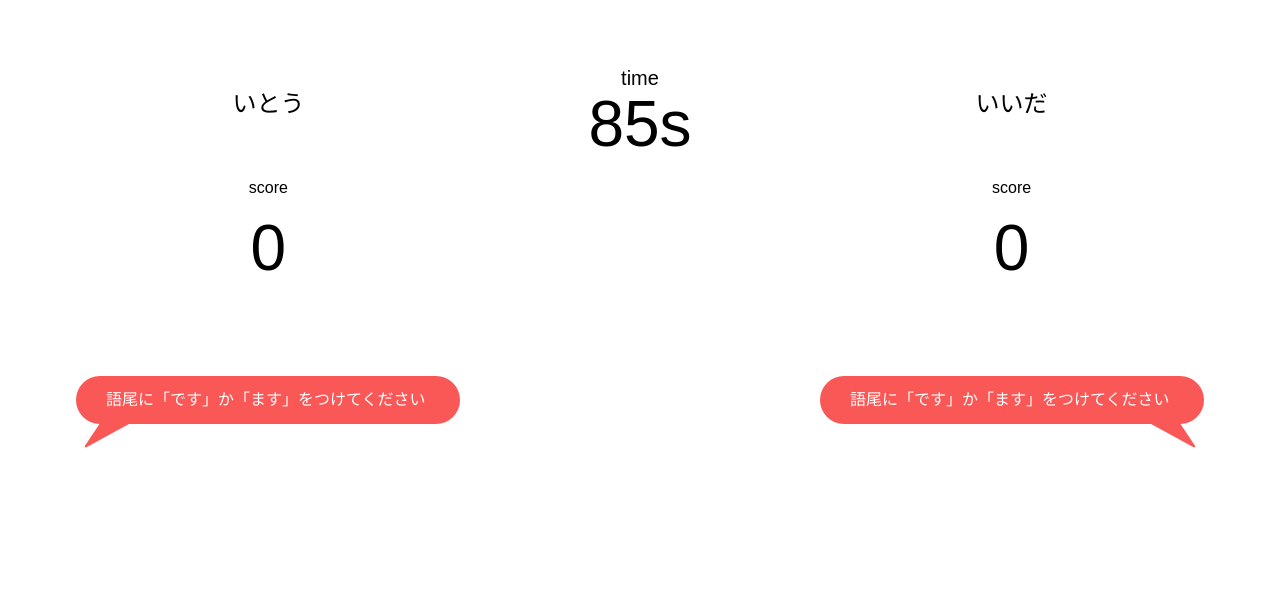
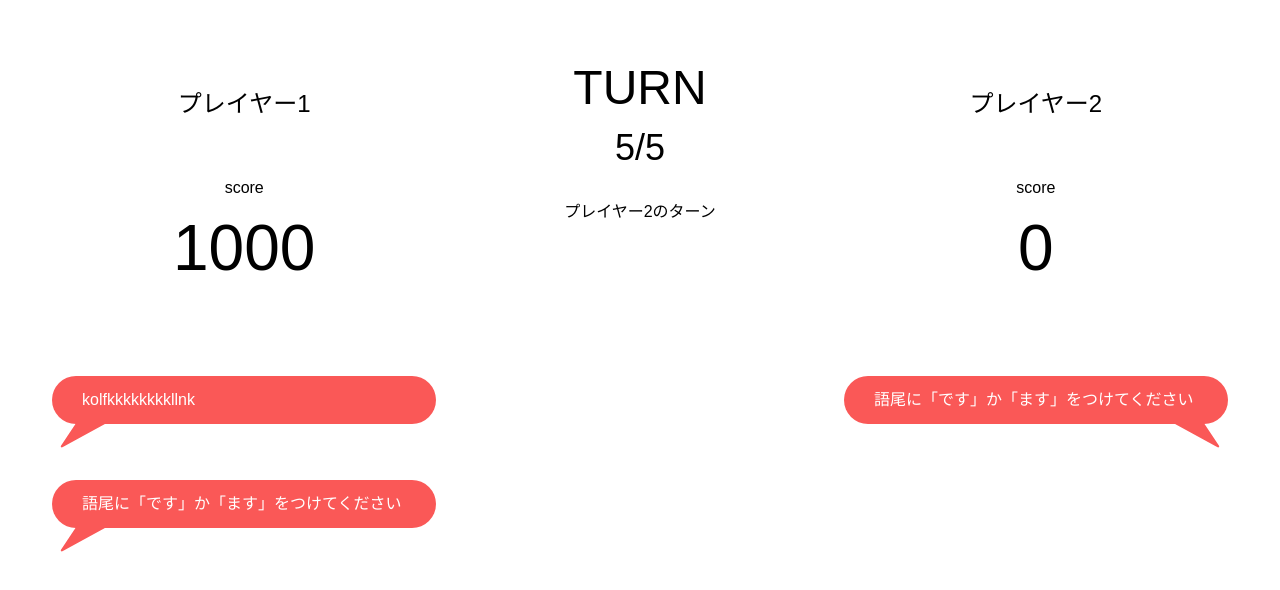
Before and after one commit to hirochan9854/praise-wap, a Next.js app: page /battle in a window 1280 px wide. Shown: the top 590 px of the page. Built offline with nearby package versions, Linux system fonts and the light colour scheme; a web font is replaced by a local one.

Commit message:
ターン制に変更

```diff
--- a/src/app/battle/page.tsx
+++ b/src/app/battle/page.tsx
@@ -1,29 +1,21 @@
 'use client';
 
-import { useRouter } from 'next/navigation';
-import { useEffect, useRef, useState } from 'react';
+import { useEffect, useRef, useState, useMemo } from 'react';
 
-import { Timer } from '@/components/Timer';
 import { Wordlist } from '@/components/WordList';
 
 export default function Home() {
-  const router = useRouter();
-  const [isTimeUp, setIsTimeUp] = useState(false);
+  // const router = useRouter();
+  // router.push(`/edit?text=${encodeURIComponent(maxScoreWordRef.current)}`);
 
-  const handleTimeUp = () => {
-    setIsTimeUp(true);
-  };
+  const response = useMemo(() => ({ text: 'kolfkkkkkkkkllnk', score: 1000, magnitude: 0 }), []);
 
-  const [response] = useState({ text: '', score: 0, magnitude: 0 });
+  const [player1res, setPlayer1res] = useState({ text: '', score: 0, magnitude: 0 });
+  const [player2res, setPlayer2res] = useState({ text: '', score: 0, magnitude: 0 });
 
-  useEffect(() => {
-    const handleRouteChange = () => {
-      if (isTimeUp) {
-        router.push(`/edit?text=${encodeURIComponent(maxScoreWordRef.current)}`);
-      }
-    };
-    void handleRouteChange();
-  }, [isTimeUp, router]);
+  const currentTurnRef = useRef(5);
+
+  const [currentTurn, setCurrentTurn] = useState(1);
 
   const maxScoreRef = useRef(0);
   const maxScoreWordRef = useRef('');
@@ -33,11 +25,38 @@ export default function Home() {
       maxScoreWordRef.current = response.text;
     }
   }, [response]);
+
+  useEffect(() => {
+    if (currentTurn === 1) {
+      setPlayer1res(response);
+      setCurrentTurn(2);
+    } else {
+      setPlayer2res(response);
+      setCurrentTurn(1);
+      currentTurnRef.current--;
+    }
+    // eslint-disable-next-line react-hooks/exhaustive-deps
+  }, [response]);
+
   return (
-    <div className="mx-auto flex max-w-[1200px] justify-center gap-32 pt-16">
-      <Wordlist name="いとう" response={response} second={false} />
-      <Timer setIsTimeUp={handleTimeUp} />
-      <Wordlist name="いいだ" response={response} second={true} />
+    <div>
+      <div className="mx-auto flex max-w-[1200px] justify-center gap-32 pt-16">
+        <Wordlist name="プレイヤー1" response={player1res} second={false} />
+        <div className="text-center">
+          <p className="text-5xl">TURN</p>
+          <p className="mt-4 text-4xl ">{currentTurnRef.current}/5</p>
+          <p className="mt-8">{currentTurn === 1 ? 'プレイヤー1' : 'プレイヤー2'}のターン</p>
+        </div>
+        <Wordlist name="プレイヤー2" response={player2res} second={true} />
+      </div>
+      {currentTurnRef.current === 0 && (
+        <div>
+          <p className="fixed  top-0  z-40 mt-96 h-screen w-screen animate-swirl-in-bck text-center text-9xl text-white">
+            FINISH!!
+          </p>
+          <div className="fixed left-0 top-0 z-30 h-screen w-screen bg-black opacity-30"></div>
+        </div>
+      )}
     </div>
   );
 }
--- a/src/components/Timer.tsx
+++ /dev/null
@@ -1,27 +0,0 @@
-import React, { useState, useEffect } from 'react';
-
-export type TimerProps = {
-  setIsTimeUp: (value: boolean) => void;
-};
-export const Timer: React.FC<TimerProps> = ({ setIsTimeUp }) => {
-  const [time, setTime] = useState(90);
-
-  useEffect(() => {
-    if (time > 0) {
-      const timerId = setInterval(() => {
-        setTime((prevTime) => prevTime - 1);
-      }, 1000);
-      return () => clearInterval(timerId);
-    } else {
-      setIsTimeUp(true);
-    }
-    return;
-  }, [time, setIsTimeUp]);
-
-  return (
-    <div className="text-center">
-      <p className="text-xl">time</p>
-      <p className="-mt-4 text-[64px]">{`${time < 10 ? `0${time}` : time}`}s</p>
-    </div>
-  );
-};
--- a/tailwind.config.ts
+++ b/tailwind.config.ts
@@ -40,6 +40,7 @@ const config: Config = {
       },
       animation: {
         'scale-in-bottom': 'scale-in-bottom 0.3s cubic-bezier(0.250, 0.460, 0.450, 0.940) forwards',
+        'swirl-in-bck': 'swirl-in-bck 0.6s ease   both',
       },
       keyframes: {
         'scale-in-bottom': {
@@ -51,6 +52,16 @@ const config: Config = {
           '100%': {
             transform: 'scale(1)',
             'transform-origin': '50% 100%',
+            opacity: '1',
+          },
+        },
+        'swirl-in-bck': {
+          '0%': {
+            transform: 'rotate(540deg) scale(5)',
+            opacity: '0',
+          },
+          to: {
+            transform: 'rotate(0) scale(1)',
             opacity: '1',
           },
         },
```
